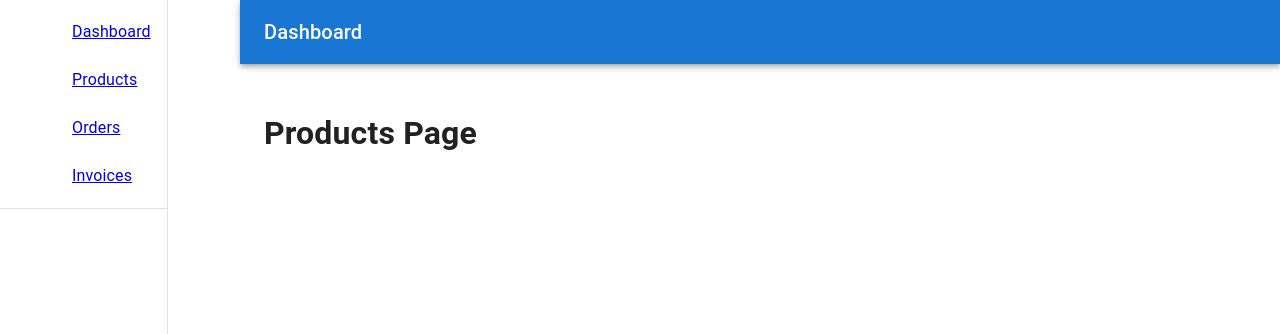
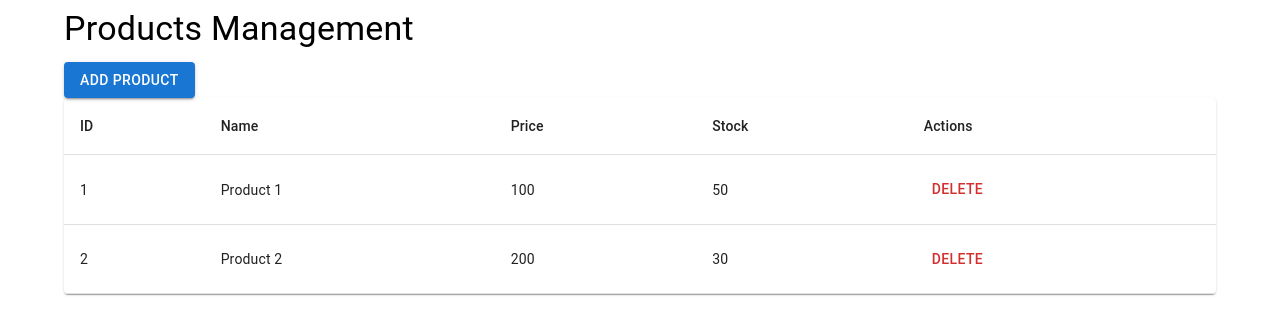
Before and after one commit to prdpshnkrdev/grvk_bio, a Next.js app: page /dashboard/products in a window 1280 px wide. Shown: the top 334 px of the page. Built offline with nearby package versions, Linux system fonts and the light colour scheme; some icons are missing.

Commit message:
template

```diff
--- a/components/ProductTable.tsx
+++ b/components/ProductTable.tsx
@@ -1,4 +1,4 @@
-import React, { useState } from "react";
+import React from "react";
 import {
   Table,
   TableBody,
@@ -7,10 +7,8 @@ import {
   TableHead,
   TableRow,
   Paper,
-  IconButton,
+  Button,
 } from "@mui/material";
-import EditIcon from "@mui/icons-material/Edit";
-import DeleteIcon from "@mui/icons-material/Delete";
 
 interface Product {
   id: number;
@@ -19,23 +17,18 @@ interface Product {
   stock: number;
 }
 
-const initialProducts: Product[] = [
-  { id: 1, name: "Product 1", price: 100, stock: 20 },
-  { id: 2, name: "Product 2", price: 150, stock: 35 },
-  { id: 3, name: "Product 3", price: 200, stock: 10 },
-];
+interface ProductTableProps {
+  products: Product[];
+  setProducts: React.Dispatch<React.SetStateAction<Product[]>>;
+}
 
-const ProductTable: React.FC = () => {
-  const [products, setProducts] = useState<Product[]>(initialProducts);
-
-  const handleEdit = (id: number) => {
-    alert(`Edit product with ID: ${id}`);
-  };
-
+const ProductTable: React.FC<ProductTableProps> = ({
+  products,
+  setProducts,
+}) => {
   const handleDelete = (id: number) => {
-    setProducts((prevProducts) =>
-      prevProducts.filter((product) => product.id !== id)
-    );
+    const updatedProducts = products.filter((product) => product.id !== id);
+    setProducts(updatedProducts);
   };
 
   return (
@@ -43,8 +36,9 @@ const ProductTable: React.FC = () => {
       <Table>
         <TableHead>
           <TableRow>
-            <TableCell>Product Name</TableCell>
-            <TableCell>Price ($)</TableCell>
+            <TableCell>ID</TableCell>
+            <TableCell>Name</TableCell>
+            <TableCell>Price</TableCell>
             <TableCell>Stock</TableCell>
             <TableCell>Actions</TableCell>
           </TableRow>
@@ -52,16 +46,14 @@ const ProductTable: React.FC = () => {
         <TableBody>
           {products.map((product) => (
             <TableRow key={product.id}>
+              <TableCell>{product.id}</TableCell>
               <TableCell>{product.name}</TableCell>
               <TableCell>{product.price}</TableCell>
               <TableCell>{product.stock}</TableCell>
               <TableCell>
-                <IconButton onClick={() => handleEdit(product.id)}>
-                  <EditIcon />
-                </IconButton>
-                <IconButton onClick={() => handleDelete(product.id)}>
-                  <DeleteIcon />
-                </IconButton>
+                <Button onClick={() => handleDelete(product.id)} color="error">
+                  Delete
+                </Button>
               </TableCell>
             </TableRow>
           ))}
--- a/pages/dashboard/products.tsx
+++ b/pages/dashboard/products.tsx
@@ -1,12 +1,44 @@
-import React from "react";
-import DashboardLayout from "../../layouts/DashboardLayout";
+// pages/dashboard/products.tsx
+import React, { useState } from "react";
+import { Button, Container, Typography } from "@mui/material";
+import AddProductForm from "../../components/AddProductForm";
+import ProductTable from "../../components/ProductTable";
 
-const Products = () => {
+interface Product {
+  id: number;
+  name: string;
+  price: number;
+  stock: number;
+}
+
+const ProductsPage = () => {
+  const [open, setOpen] = useState(false);
+  const [products, setProducts] = useState([
+    { id: 1, name: "Product 1", price: 100, stock: 50 },
+    { id: 2, name: "Product 2", price: 200, stock: 30 },
+  ]);
+
+  const handleAddProduct = (newProduct: Omit<Product, "id">) => {
+    setProducts([...products, { ...newProduct, id: products.length + 1 }]);
+    setOpen(false);
+  };
+
   return (
-    <DashboardLayout>
-      <h1>Products Page</h1>
-    </DashboardLayout>
+    <Container>
+      <Typography variant="h4" gutterBottom>
+        Products Management
+      </Typography>
+      <Button variant="contained" color="primary" onClick={() => setOpen(true)}>
+        Add Product
+      </Button>
+      <ProductTable products={products} setProducts={setProducts} />
+      <AddProductForm
+        open={open}
+        onClose={() => setOpen(false)}
+        onAdd={handleAddProduct}
+      />
+    </Container>
   );
 };
 
-export default Products;
+export default ProductsPage;
```
